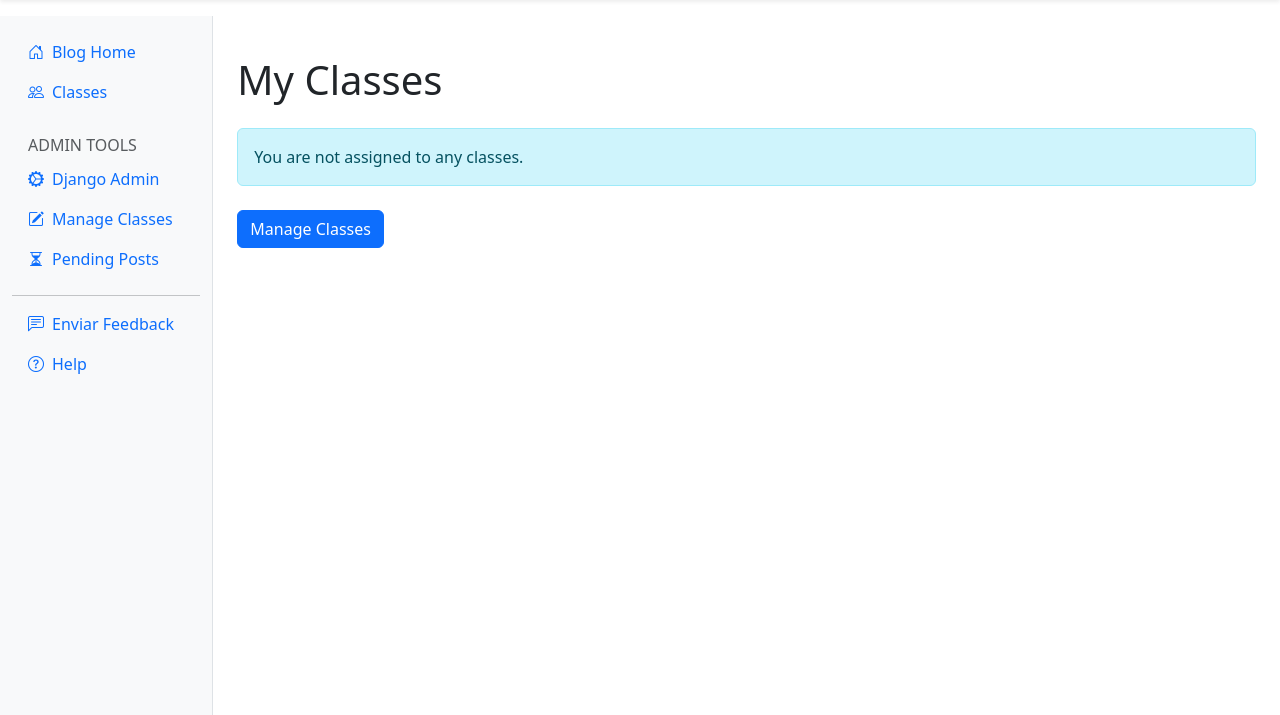
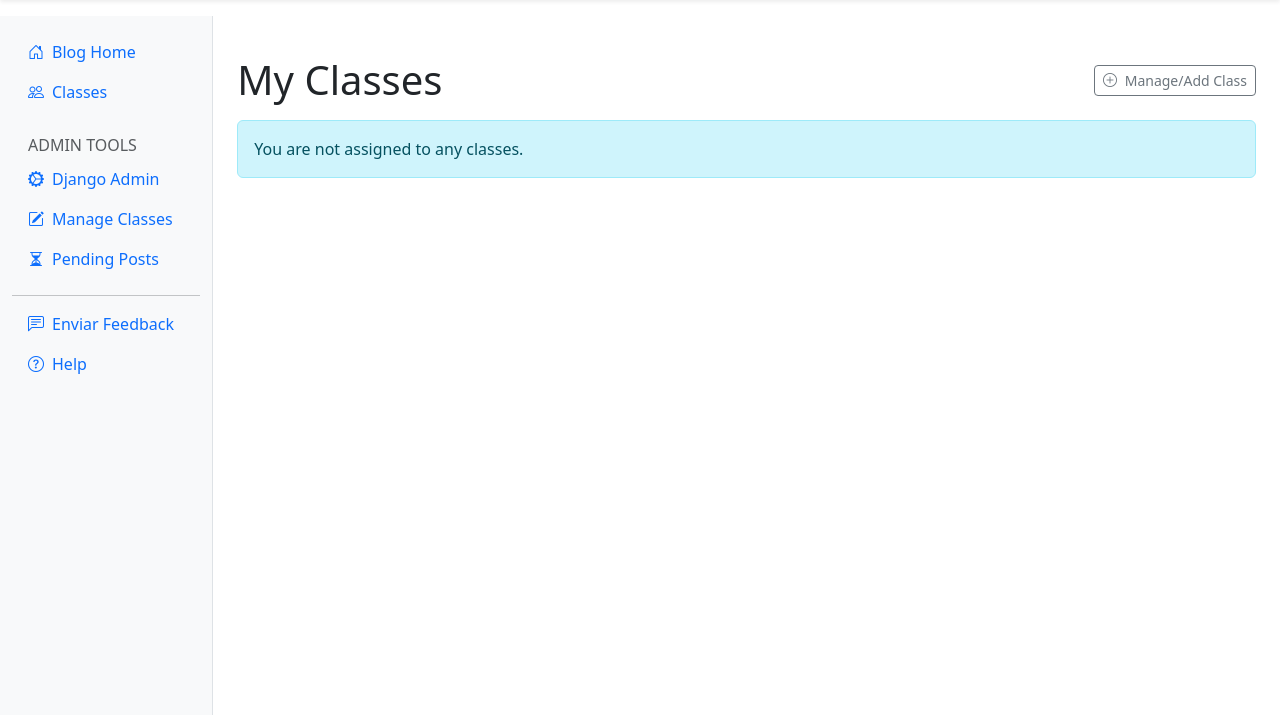
Before and after one commit to atilasos/infantinho3, a Django app: page /turmas/ in a window 1280 px wide. Shown: the part 63-778 px from the top of the page. Run offline with Django 5.2, Linux system fonts and the light colour scheme; the visitor is signed in with stand-in values (Sample User, id 1); data that the repository does not hold is empty; some libraries are stand-ins or nearby versions.

Commit message:
ui: aplicar padrões de UI (cards, botões, breadcrumbs) nas listas principais; melhorar classes:class_list com CTAs para Blog/Diário

```diff
--- a/classes/templates/classes/class_list.html
+++ b/classes/templates/classes/class_list.html
@@ -5,25 +5,35 @@
 
 {% block content %}
 <div class="container mt-4">
-    <h1 class="mb-4">{% trans "My Classes" %}</h1>
-    {% if turmas %}
-        <div class="list-group shadow-sm">
-            {% for turma in turmas %}
-                <a href="{% url 'classes:class_detail' turma.id %}" class="list-group-item list-group-item-action">
-                    {{ turma.name }} ({{ turma.year }})
-                </a>
-            {% empty %}
-                <div class="list-group-item">{% trans "You are not assigned to any classes." %}</div>
-            {% endfor %}
+  <div class="d-flex justify-content-between align-items-center mb-3">
+    <h1 class="mb-0">{% trans "My Classes" %}</h1>
+    {% if request.user.is_superuser or request.user.role == 'admin' or request.user.role == 'professor' %}
+      <a href="{% url 'classes:manage_classes' %}" class="btn btn-outline-secondary btn-sm">
+        <i class="bi bi-plus-circle me-1"></i> {% trans "Manage/Add Class" %}
+      </a>
+    {% endif %}
+  </div>
+
+  {% if turmas %}
+    <div class="row row-cols-1 row-cols-md-2 row-cols-lg-3 g-3">
+      {% for turma in turmas %}
+        <div class="col">
+          <div class="card h-100 shadow-sm">
+            <div class="card-body d-flex flex-column">
+              <h5 class="card-title">{{ turma.name }}</h5>
+              <p class="card-text text-muted">{% trans "Year" %}: {{ turma.year }}</p>
+              <div class="mt-auto d-flex gap-2">
+                <a href="{% url 'classes:class_detail' turma.id %}" class="btn btn-primary btn-sm">{% trans "Open" %}</a>
+                <a href="{% url 'class_blog:post_list' class_id=turma.id %}" class="btn btn-outline-primary btn-sm">{% trans "Blog" %}</a>
+                <a href="{% url 'diary:view_diary_active' class_id=turma.id %}" class="btn btn-outline-secondary btn-sm">{% trans "Diary" %}</a>
+              </div>
+            </div>
+          </div>
         </div>
-    {% else %}
-        <div class="alert alert-info">{% trans "You are not assigned to any classes." %}</div>
-    {% endif %}
-
-    {% if request.user.is_superuser or request.user.role == 'admin' or request.user.role == 'professor' %}
-    <div class="mt-4">
-        <a href="{% url 'classes:manage_classes' %}" class="btn btn-primary">{% trans "Manage Classes" %}</a>
+      {% endfor %}
     </div>
-    {% endif %}
+  {% else %}
+    <div class="alert alert-info">{% trans "You are not assigned to any classes." %}</div>
+  {% endif %}
 </div>
 {% endblock %}
```
